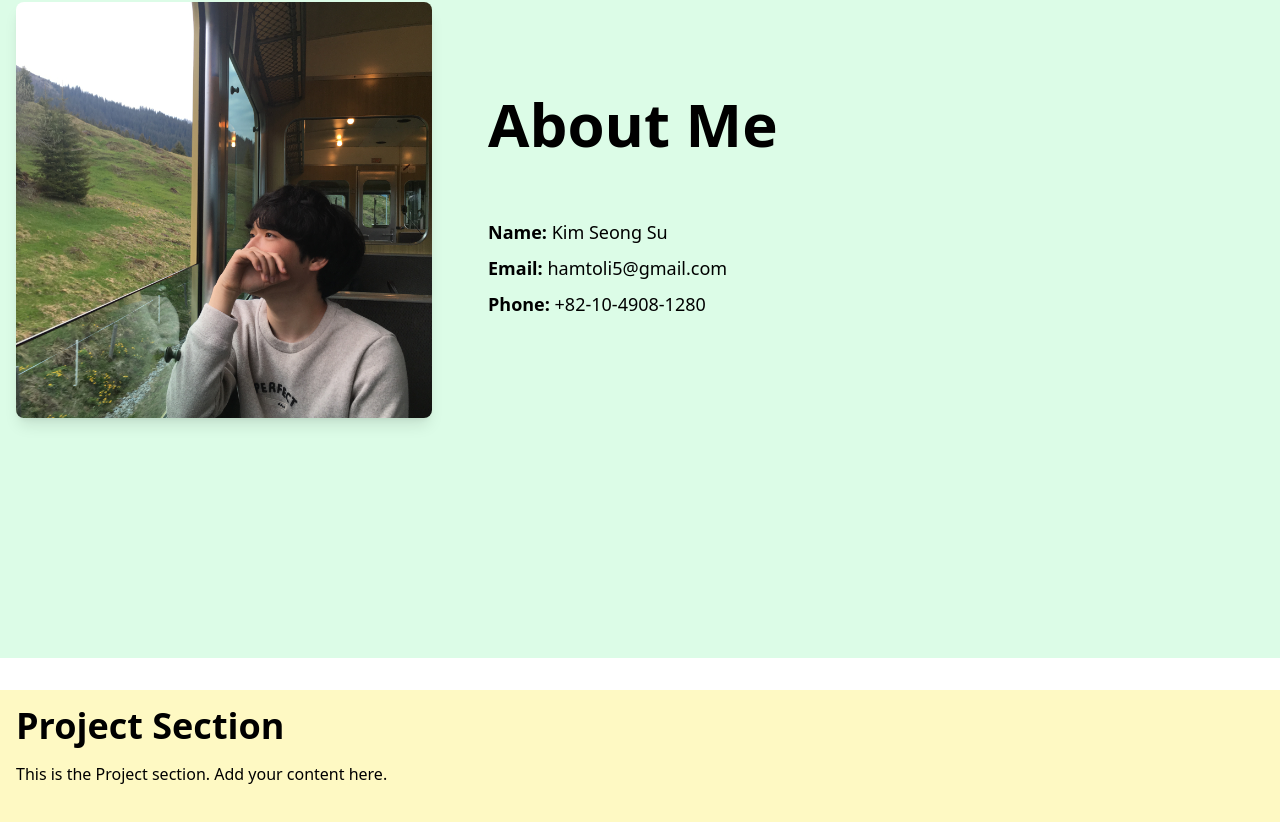
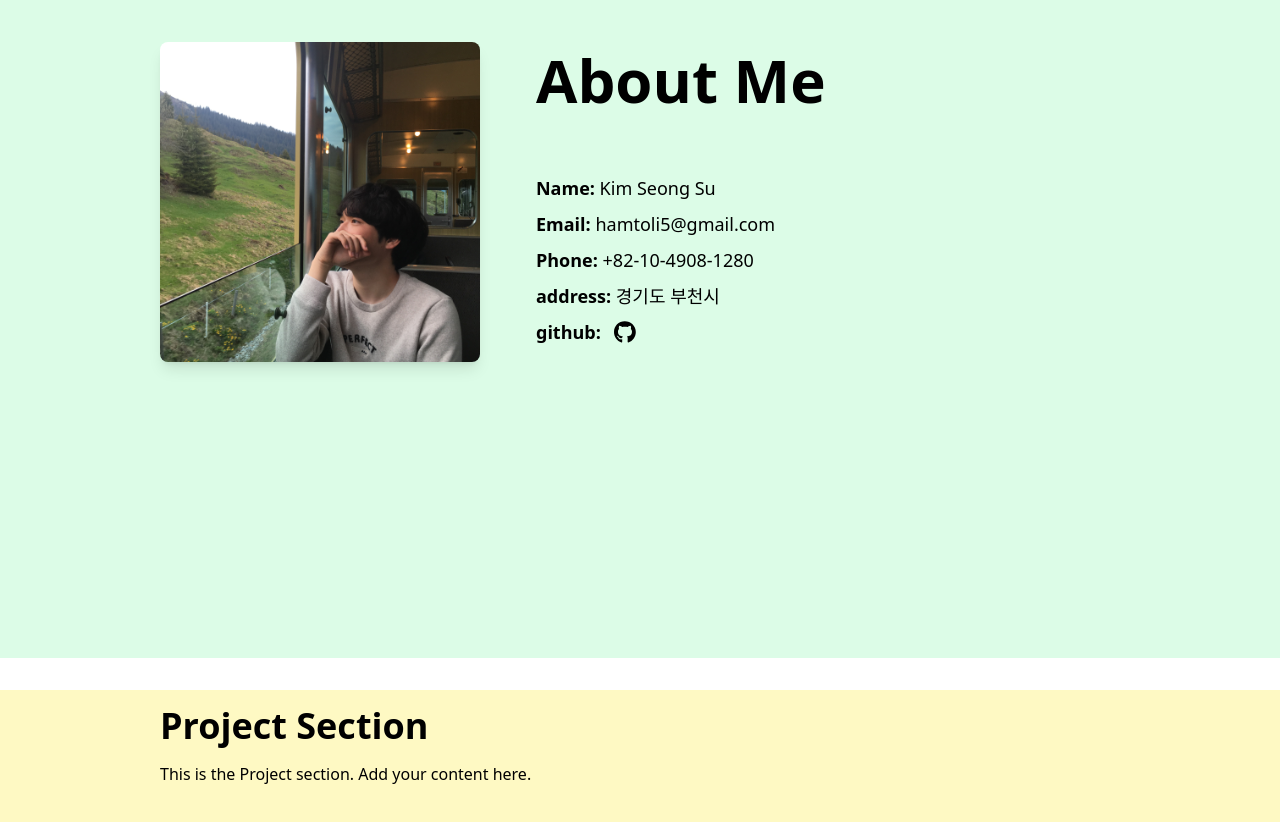
Before and after one commit to ggggggggithub/my-portfolio, a Next.js app: page / in a window 1280 px wide. Shown: the part 1006-1828 px from the top of the page. Built offline with nearby package versions, Linux system fonts and the light colour scheme.

Commit message:
add info address,github

```diff
--- a/package.json
+++ b/package.json
@@ -10,6 +10,7 @@
   },
   "dependencies": {
     "@fortawesome/fontawesome-svg-core": "^6.5.2",
+    "@fortawesome/free-brands-svg-icons": "^6.5.2",
     "@fortawesome/free-solid-svg-icons": "^6.5.2",
     "@fortawesome/react-fontawesome": "^0.2.2",
     "next": "^14.2.4",
--- a/src/app/Components/Header.tsx
+++ b/src/app/Components/Header.tsx
@@ -59,7 +59,7 @@ const Header = () => {
   };
 
   return (
-    <header className="bg-blue-600 dark:bg-gray-900 text-white dark:text-gray-300 p-4 flex justify-between items-center fixed top-0 left-0 right-0 z-10">
+    <header className="bg-blue-600 dark:bg-gray-900 text-white dark:text-gray-300 p-4 flex justify-between items-center fixed top-0 left-0 right-0 z-10 px-40">
       <h1 className="text-2xl font-bold">My Portfolio</h1>
       <nav className="flex space-x-4">
         <button
--- a/src/app/Components/info.tsx
+++ b/src/app/Components/info.tsx
@@ -1,6 +1,9 @@
+import { FontAwesomeIcon } from "@fortawesome/react-fontawesome";
+import { faGithub } from "@fortawesome/free-brands-svg-icons";
+
 export default function Info() {
   return (
-    <section id="info" className="container mx-auto p-4">
+    <section id="info" className="container mx-auto p-4 px-40">
       <div className="mb-8">
         <h2 className="text-2xl font-bold mb-4">My Vision</h2>
         <p className="mb-4">
@@ -32,6 +35,20 @@ export default function Info() {
               <p className="mb-2 text-lg">
                 <strong>Phone:</strong> +82-10-4908-1280
               </p>
+              <p className="mb-2 text-lg">
+                <strong>address:</strong> 경기도 부천시
+              </p>
+              <p className="mb-2 text-lg">
+                <strong>github:</strong>{" "}
+                <a
+                  href="https://github.com/ggggggggithub"
+                  target="_blank"
+                  rel="noopener noreferrer"
+                  className="ml-2 text-black hover:underline"
+                >
+                  <FontAwesomeIcon icon={faGithub} size="lg" />
+                </a>
+              </p>
             </div>
           </div>
         </div>
--- a/src/app/Components/project.tsx
+++ b/src/app/Components/project.tsx
@@ -1,6 +1,6 @@
 export default function Project() {
   return (
-    <section id="project" className="container mx-auto p-4 mt-8">
+    <section id="project" className="container mx-auto p-4 mt-8 px-40">
       <h1 className="text-4xl font-bold mb-4">Project Section</h1>
       <p>This is the Project section. Add your content here.</p>
     </section>
--- a/src/app/page.tsx
+++ b/src/app/page.tsx
@@ -5,7 +5,7 @@ import Project from "./Components/Project";
 export default function Home() {
   return (
     <div>
-      <section className="min-h-screen flex flex-col justify-center items-center bg-blue-100 dark:bg-gray-800 text-black dark:text-white">
+      <section className="min-h-screen flex flex-col justify-center items-center bg-blue-100 dark:bg-gray-800 text-black dark:text-white px-8">
         <h1 className="text-6xl font-bold mb-4">Welcome to My Portfolio</h1>
         <p className="text-xl mb-4">
           This is a simple portfolio website built with Next.js and Tailwind
```
Also changed, not shown: 1 other file (tests, documents, lock files or other folders).
